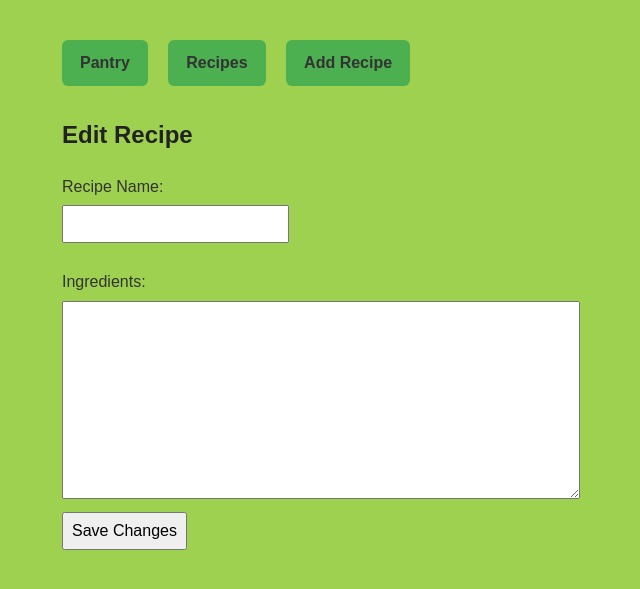
After one commit to Shreyasriva263/PantryMatch, a Flask app: template templates/edit_recipe.html in a window 1280 px wide. The commit adds this page. Shown: the top 589 px of the page, without its empty margins (128-768 px from the left). Run offline with Flask 3, Linux system fonts and the light colour scheme; the template is opened without the code that fills it, so the values that code supplies are empty.

Commit message:
adding edit recipe feature

```diff
--- a/app.py
+++ b/app.py
@@ -81,6 +81,32 @@ def add_recipe():
             return redirect(url_for("view_recipes"))
 
     return render_template("add_recipe.html")
+@app.route("/recipes/edit/<int:recipe_id>", methods=["GET", "POST"])
+def edit_recipe(recipe_id):
+    recipe = next((r for r in recipes if r["id"] == recipe_id), None)
+
+    if recipe is None:
+        return "Recipe not found", 404
+
+    if request.method == "POST":
+        name = request.form.get("name", "").strip()
+        ingredients_text = request.form.get("ingredients", "").strip()
+
+        if name and ingredients_text:
+            ingredients = [
+                line.strip()
+                for line in ingredients_text.splitlines()
+                if line.strip()
+            ]
+
+            recipe["name"] = name
+            recipe["ingredients"] = ingredients
+
+            return redirect(url_for("view_recipes"))
+
+    return render_template("edit_recipe.html", recipe=recipe)
+
+
 
 
 @app.route("/recipes/<int:recipe_id>")
--- /dev/null
+++ b/templates/edit_recipe.html
@@ -0,0 +1,23 @@
+{% extends "base.html" %}
+
+{% block content %}
+
+<h2>Edit Recipe</h2>
+
+<form method="POST">
+    <label for="name">Recipe Name:</label><br>
+    <input type="text" name="name" id="name" value="{{ recipe['name'] }}">
+
+    <br><br>
+
+    <label for="ingredients">Ingredients:</label><br>
+
+    <textarea name="ingredients" id="ingredients" rows="8">{% for ingredient in recipe['ingredients'] %}{{ ingredient }}
+{% endfor %}</textarea>
+
+    <br>
+
+    <button type="submit">Save Changes</button>
+</form>
+
+{% endblock %}
--- a/templates/recipes.html
+++ b/templates/recipes.html
@@ -12,6 +12,7 @@
                 <h3>{{ recipe.name }}</h3>
                 <p>{{ recipe.ingredients|length }} ingredients</p>
                 <a href="{{ url_for('recipe_detail', recipe_id=recipe.id) }}">View recipe</a>
+                <a href="{{ url_for('edit_recipe', recipe_id=recipe['id']) }}">Edit</a>
             </div>
         {% endfor %}
     {% else %}
```
